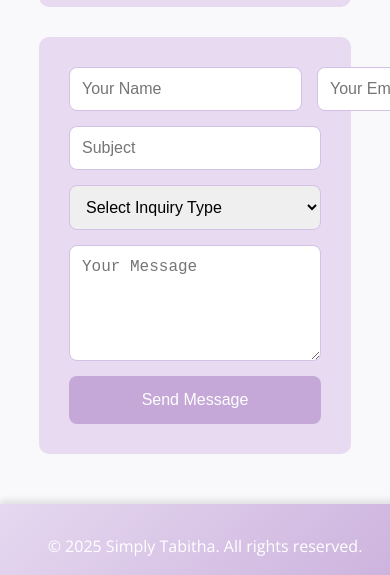
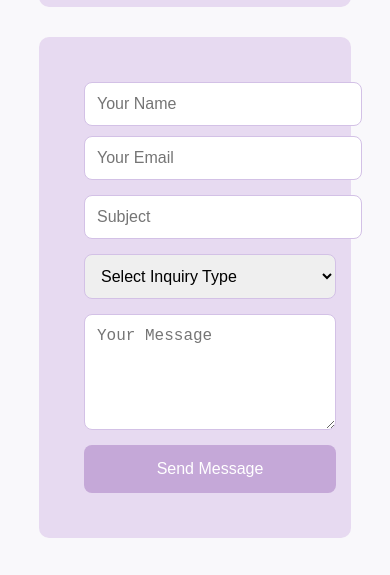
Before and after one commit to Tabitha2025/SimplyTabitha, a plain HTML site: page index.html in a window 390 px wide. Shown: the part 8971-9546 px from the top of the page. Drawn offline with nearby package versions, Linux system fonts and the light colour scheme.

Commit message:
Update style.css
updated

```diff
--- a/style.css
+++ b/style.css
@@ -314,7 +314,23 @@ nav ul li a:hover {
 .contact-header p {
     margin-bottom: 0;
 }
+/* For Mobile Screens */
+@media screen and (max-width: 768px) {
+    form {
+        padding: 15px; /* Reduce padding for small screens */
+    }
 
+    form .form-group {
+        display: flex;
+        flex-direction: column; /* Stack input fields */
+        gap: 10px;
+    }
+
+    form input,
+    form select {
+        width: 100%; /* Ensure inputs take full width */
+    }
+}
 #scrollTop {
     display: none;
     position: fixed;
```
